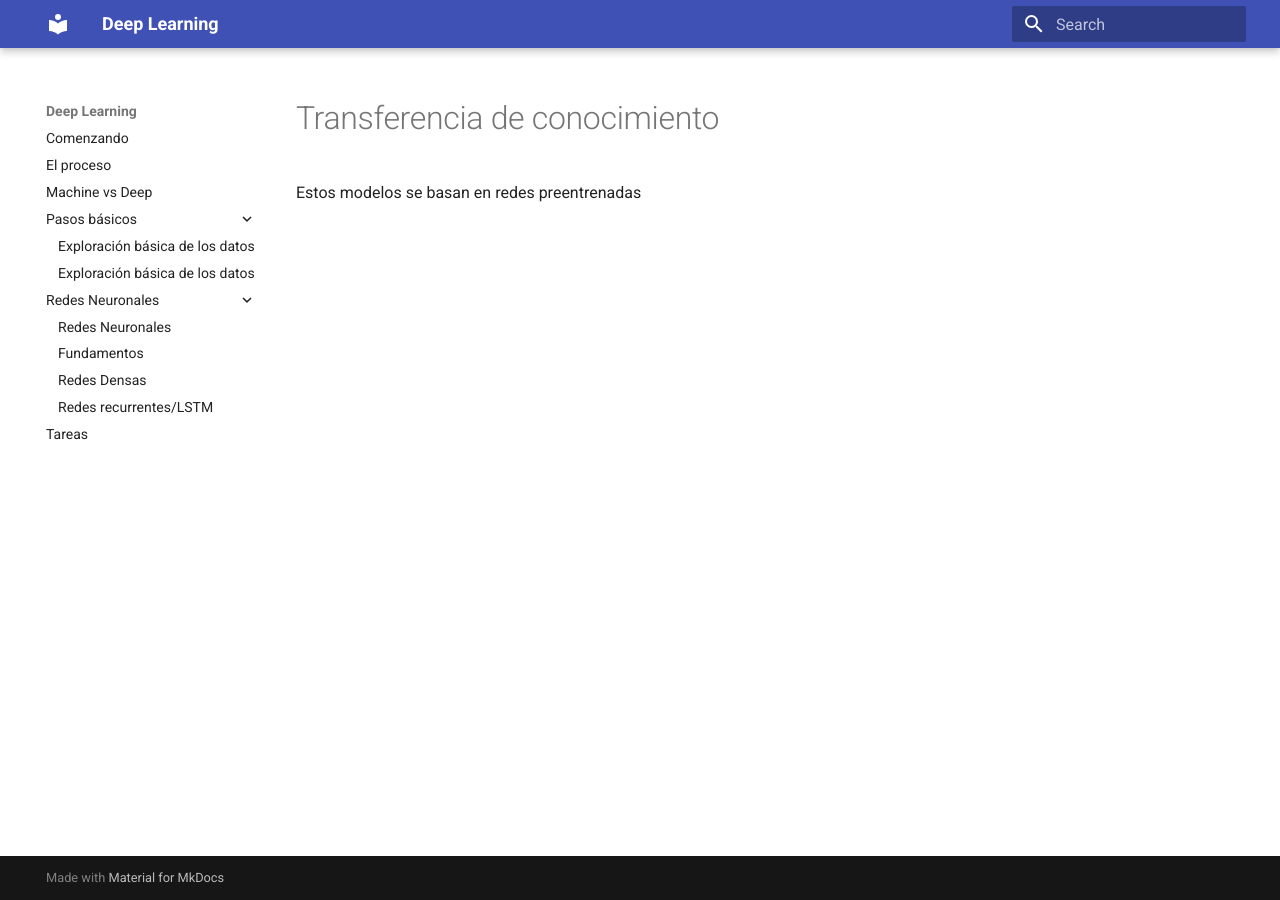
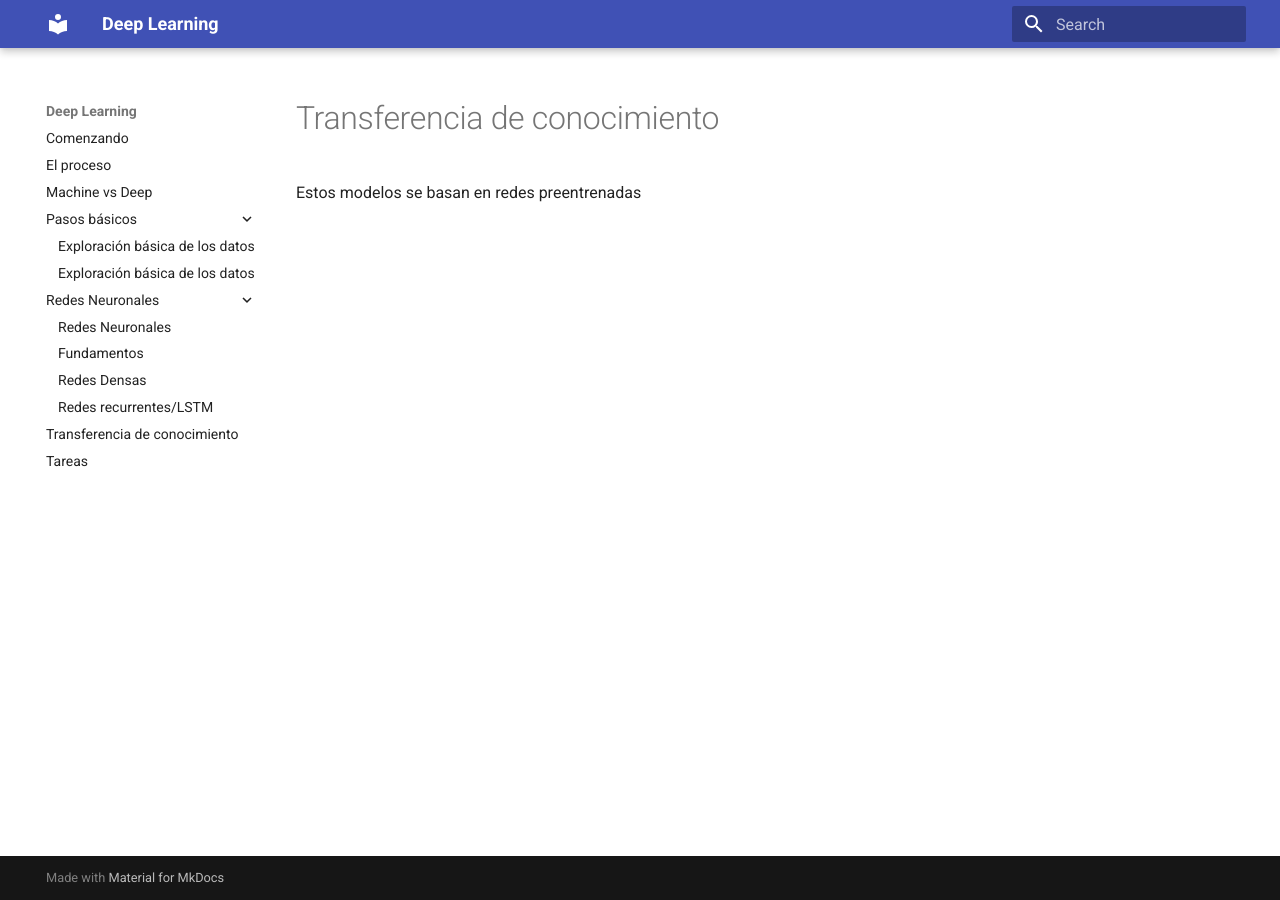
Before and after one commit to sever8a/neuronal, an MkDocs documentation site: the page built from zonex/transferencia.md, in a window 1280 px wide. Built offline with MkDocs 1.6.1 and Material for MkDocs 9.7.7, drawn with Linux system fonts in a browser that asks for light colours.

Commit message:
la que faltaba

```diff
--- a/mkdocs.yml
+++ b/mkdocs.yml
@@ -17,6 +17,7 @@ nav:
         - "Fundamentos": "redesneuronales/fundamentos.md"
         - "Redes Densas": "redesneuronales/redes_profundas.md"
         - "Redes recurrentes/LSTM": "redesneuronales/temporales.md"
+    - "Transferencia de conocimiento": "transferenccia.md"
     - "Tareas": "redesneuronales/tareas1.md"
 
 theme:
```
